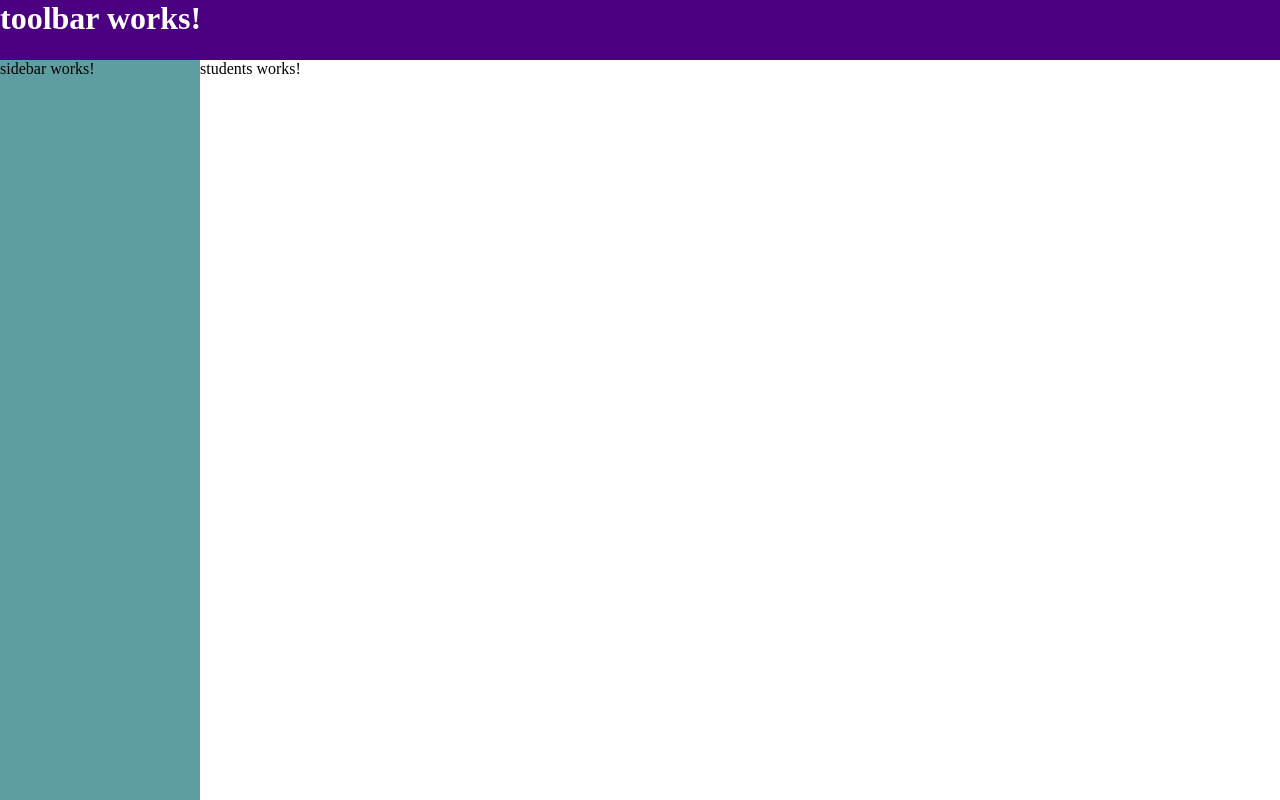
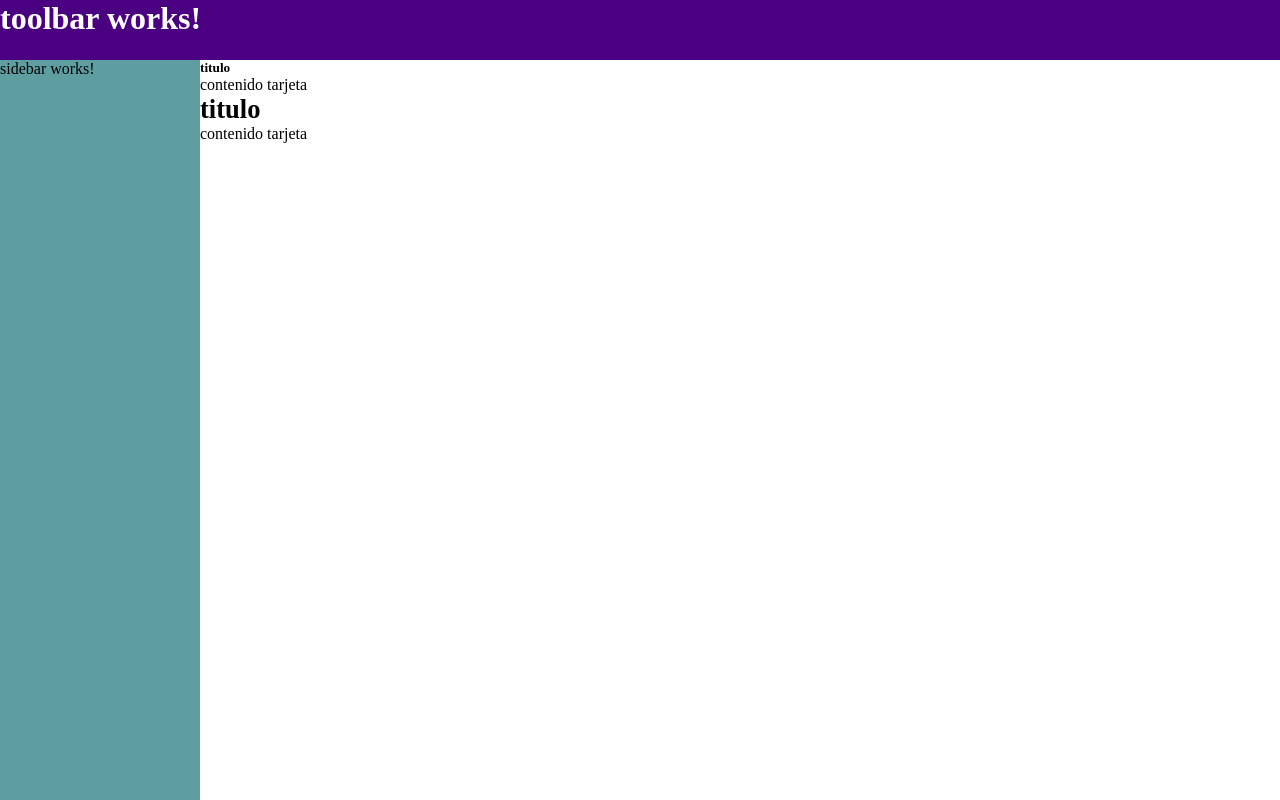
Before and after one commit to VictoriaIleanaRodriguezMora/angular_proyecto, an Angular app: page / in a window 1280 px wide. Built offline with nearby package versions, Linux system fonts and the light colour scheme.

Commit message:
feat: :sparkles: creo un componente card reutilizable y le paso su valor en el componente students

```diff
--- a/src/app/app.module.ts
+++ b/src/app/app.module.ts
@@ -8,6 +8,8 @@ import { ToolbarModule } from './module/toolbar/toolbar.module';
 import { StudentsModule } from './module/students/students.module';
 import { PageWrapperComponent } from './layout/page-wrapper/page-wrapper.component';
 import { PageWrapperModule } from './module/page-wrapper/page-wrapper.module';
+import { MyCardComponent } from './shared/components/my-card/my-card.component';
+import { MyCardModule } from './module/my-card/my-card.module';
 
 @NgModule({
   declarations: [
@@ -19,7 +21,7 @@ import { PageWrapperModule } from './module/page-wrapper/page-wrapper.module';
     SidebarModule,
     ToolbarModule,
     StudentsModule,
-    PageWrapperModule
+    PageWrapperModule,
   ],
   providers: [],
   bootstrap: [AppComponent]
--- a/src/app/layout/page-wrapper/page-wrapper.component.scss
+++ b/src/app/layout/page-wrapper/page-wrapper.component.scss
@@ -1,3 +1,4 @@
 div{
     margin-left: 200px;
+    overflow-y: scroll;
 }
--- a/src/app/module/students/students.module.ts
+++ b/src/app/module/students/students.module.ts
@@ -1,12 +1,13 @@
 import { NgModule } from '@angular/core';
 import { CommonModule } from '@angular/common';
 import { StudentsComponent } from '../../pages/students/students.component';
+import { MyCardModule } from '../my-card/my-card.module';
 
 
 
 @NgModule({
   declarations: [StudentsComponent],
-  imports: [CommonModule],
+  imports: [CommonModule, MyCardModule],
   exports: [StudentsComponent]
 })
 export class StudentsModule { }
--- a/src/app/pages/students/students.component.html
+++ b/src/app/pages/students/students.component.html
@@ -1 +1,12 @@
-<p>students works!</p>
+<app-my-card>
+    <!-- de esta manera no tengo otro elemento dentro del h1 ni del parrafo -->
+    <ng-container title_card>titulo</ng-container>
+    <ng-container p_card>contenido tarjeta</ng-container>
+</app-my-card>
+
+
+<app-my-card>
+    <!-- asi lo hace el profe, no me parece la mejor forma -->
+    <h1 title_card>titulo</h1>
+    <div p_card>contenido tarjeta</div>
+</app-my-card>
--- /dev/null
+++ b/src/app/shared/components/my-card/my-card.component.html
@@ -0,0 +1,10 @@
+<div class="card">
+    <div class="card-body">
+        <h5 class="card-title">
+            <ng-content select="[title_card]"></ng-content>
+        </h5>
+        <p class="card-text">
+            <ng-content select="[p_card]"></ng-content>
+        </p>
+    </div>
+</div>
```
Also changed, not shown: src/app/module/my-card/my-card.module.ts (added, +12 -0 lines), src/app/shared/components/my-card/my-card.component.ts (added, +10 -0 lines), src/app/shared/components/my-card/my-card.component.scss (added), 1 other file (tests, documents, lock files or other folders).
